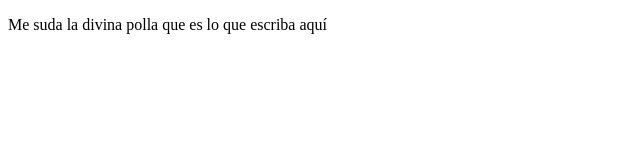
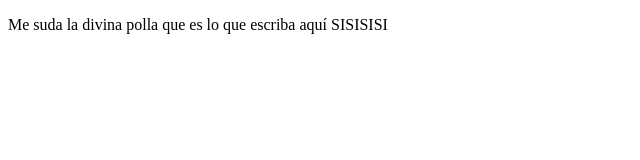
Before and after one commit to hIrAmxy/proyectoDeomocursoPrework, a plain HTML site: page index.html in a window 1280 px wide. Shown: the full height of the page, 0-640 px from the left. Drawn offline with Linux system fonts and the light colour scheme.

Commit message:
cambios agregamos sisisi

```diff
--- a/index.html
+++ b/index.html
@@ -8,7 +8,7 @@
 </head>
 <body>
     <p>
-        Me suda la divina polla que es lo que escriba aquí
+        Me suda la divina polla que es lo que escriba aquí SISISISI
     </p>
 
 </body>
```
